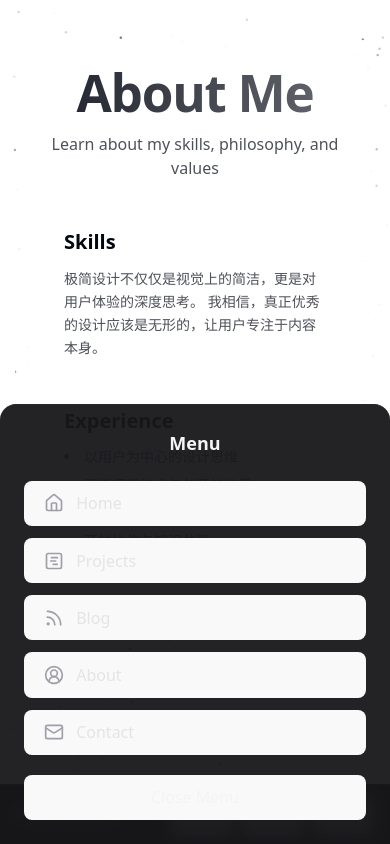
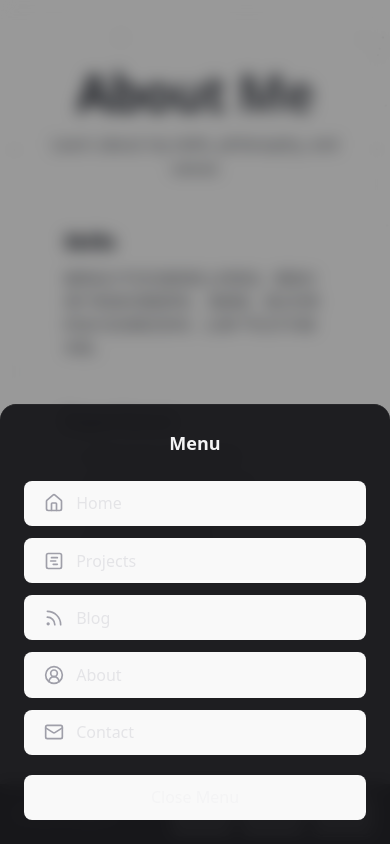
Before and after one commit to publieople/Homepage, a React (Vite) app: page /about in a window 390 px wide. Both pictures are taken after a click on the button 342 px from the left and 814 px from the top of the page. Built offline with nearby package versions, Linux system fonts and the light colour scheme.

Commit message:
refactor(layout): 优化移动端底部菜单的渲染方式
- 在 index.html 中添加了一个新的 div 元素作为菜单门户
- 在 MobileBottomBar 组件中使用 createPortal 将菜单渲染到新门户
- 调整了菜单的 z-index 以确保正确显示

```diff
--- a/index.html
+++ b/index.html
@@ -10,6 +10,7 @@
 
 <body>
   <div id="root"></div>
+  <div id="menu-portal"></div>
   <script type="module" src="/src/main.tsx"></script>
 </body>
 
--- a/src/components/layout/MobileBottomBar.tsx
+++ b/src/components/layout/MobileBottomBar.tsx
@@ -11,6 +11,7 @@ import {
   CircleUserRound,
   Mail,
 } from "lucide-react";
+import { createPortal } from "react-dom";
 
 export function MobileBottomBar() {
   const { toggleTheme, isDark } = useTheme();
@@ -58,6 +59,8 @@ export function MobileBottomBar() {
         </motion.button>
       </div>
       {/* 底部弹出菜单 */}
+      {typeof window !== "undefined" &&
+        createPortal(
           <AnimatePresence>
             {menuOpen && (
               <motion.div
@@ -65,7 +68,7 @@ export function MobileBottomBar() {
                 animate={{ y: 0, opacity: 1 }}
                 exit={{ y: 80, opacity: 0 }}
                 transition={{ type: "spring", stiffness: 300, damping: 30 }}
-            className="fixed left-0 bottom-0 w-full z-50"
+                className="fixed left-0 bottom-0 w-full z-[9999]"
               >
                 {/* 遮罩 */}
                 <div
@@ -148,7 +151,9 @@ export function MobileBottomBar() {
                 </motion.div>
               </motion.div>
             )}
-      </AnimatePresence>
+          </AnimatePresence>,
+          document.getElementById("menu-portal")!
+        )}
     </div>
   );
 }
```
Lines whose indentation alone changed are shown as unchanged.
